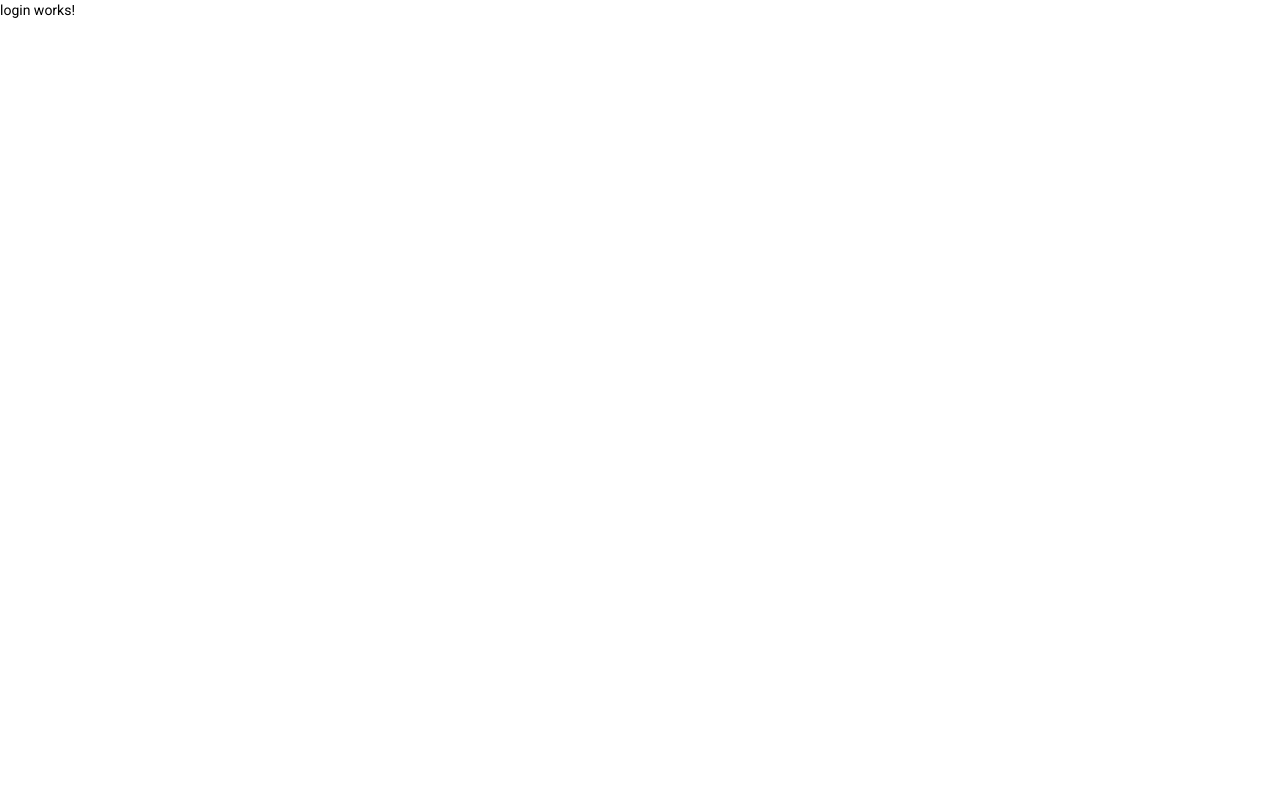
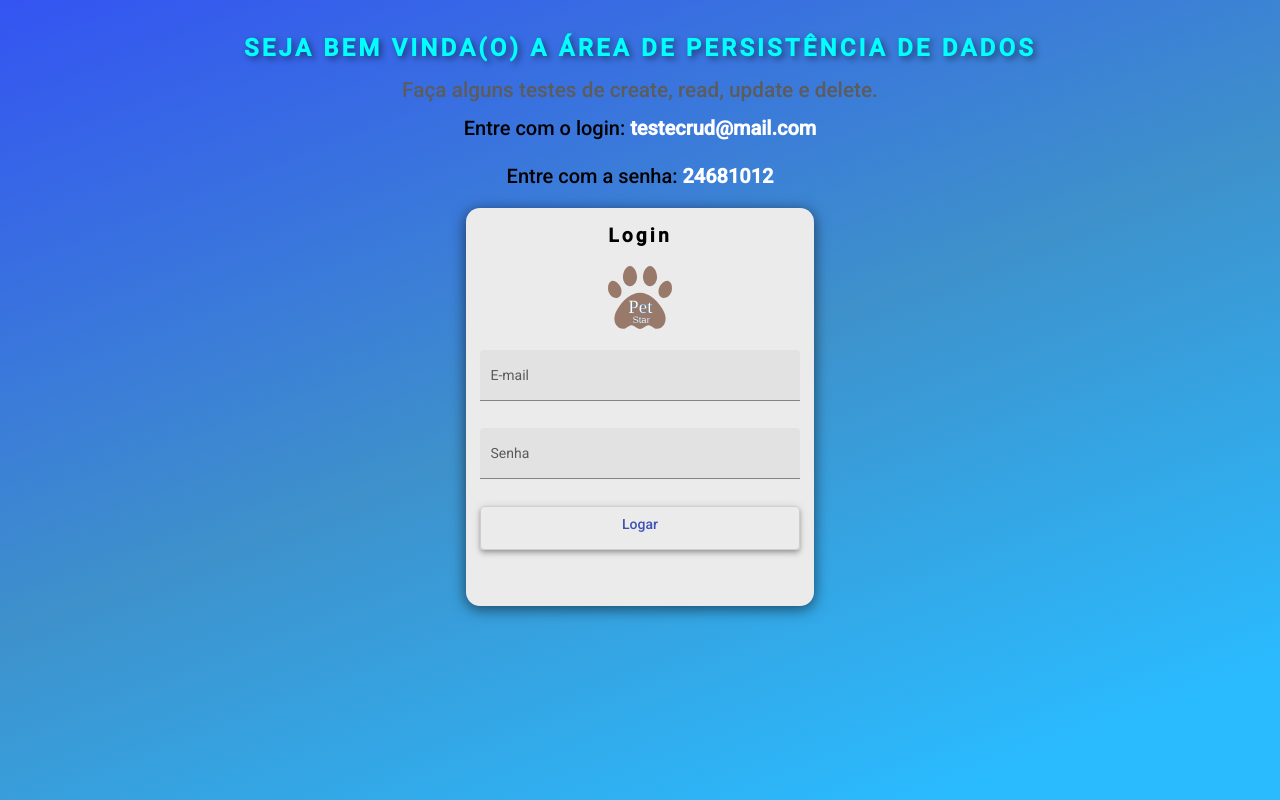
Before and after one commit to claudiocarige/portfolio-lojapetfront, an Angular app: page /login in a window 1280 px wide. Built offline with nearby package versions, Linux system fonts and the light colour scheme.

Commit message:
Implementado HTML e CSS para Component Login

```diff
--- a/src/app/components/login/login.component.css
+++ b/src/app/components/login/login.component.css
@@ -0,0 +1,59 @@
+.container {
+    height: 100%;
+    display: block;
+    text-align: center;
+    justify-content: center;
+    align-items: center;
+    background: linear-gradient(159deg, rgba(52, 84, 242, 1) 0%, rgba(62, 145, 203, 1) 49%, rgba(42, 187, 255, 1) 90%);
+}
+
+img {
+    width: 20%;
+    padding-bottom: 1rem;
+}
+
+h1 {
+    padding-top: 2rem;
+    font-size: 1.2rem;
+    font-weight: 700;
+    font-size: 1.5rem;
+    text-transform: uppercase;
+    color: aqua;
+    letter-spacing: .2rem;
+    text-shadow: 3px 3px 6px rgba(0, 0, 0, 0.45);
+
+}
+
+h3{
+    font-weight: 600;
+    letter-spacing: .2rem;
+    font-size: 1.2rem;
+}
+
+p {
+    font-size: 1.3rem;
+    font-weight: 500;
+    color: rgb(92, 92, 92);
+}
+
+span {
+    font-weight: bold;
+    color: white;
+}
+
+.form {
+    margin: 0 auto;
+    width: 25%;
+    padding: 1em 1em 4em;
+    background-color: rgb(235, 235, 235);
+    border-radius: 1em;
+    box-shadow: 0px 3px 14px 1px rgba(0, 0, 0, 0.51);
+    -webkit-box-shadow: 0px 3px 14px 1px rgba(0, 0, 0, 0.51);
+    -moz-box-shadow: 0px 3px 14px 1px rgba(0, 0, 0, 0.51);
+
+}
+
+.full-width {
+    width: 100%;
+    padding-bottom: .5rem;
+}
--- a/src/app/components/login/login.component.html
+++ b/src/app/components/login/login.component.html
@@ -1 +1,22 @@
-<p>login works!</p>
+<div class="container">
+    <div class="title-senha-login">
+        <h1>Seja bem vinda(o) a Área de Persistência de dados</h1>
+        <p>Faça alguns testes de create, read, update e delete.</p>
+        <h2>Entre com o login:<span> testecrud@mail.com</span></h2>
+        <h2>Entre com a senha:<span> 24681012</span></h2>
+      </div>
+    <form class="form">
+        <h3>Login</h3>
+        <img src="../../../assets/img/logoPetStar.svg" alt="">
+        <mat-form-field class="full-width" appearance="fill">
+            <mat-label>E-mail</mat-label>
+            <input matInput placeholder="Ex. fulano@mail.com" >
+        </mat-form-field>
+        <mat-form-field  class="full-width" appearance="fill">
+            <mat-label>Senha</mat-label>
+            <input type="password" matInput placeholder="Ex. 123456" >
+        </mat-form-field>
+        <button  class="full-width btn-login mat-elevation-z4" mat-stroked-button
+        color="primary">Logar</button>
+    </form>
+</div>
--- a/src/app/components/nav/nav.component.ts
+++ b/src/app/components/nav/nav.component.ts
@@ -13,7 +13,7 @@ export class NavComponent implements OnInit {
   ) { }
 
   ngOnInit(): void {
-    this.route.navigate([ 'employees' ]);
+    this.route.navigate([ 'login' ]);
   }
 
 }
```
